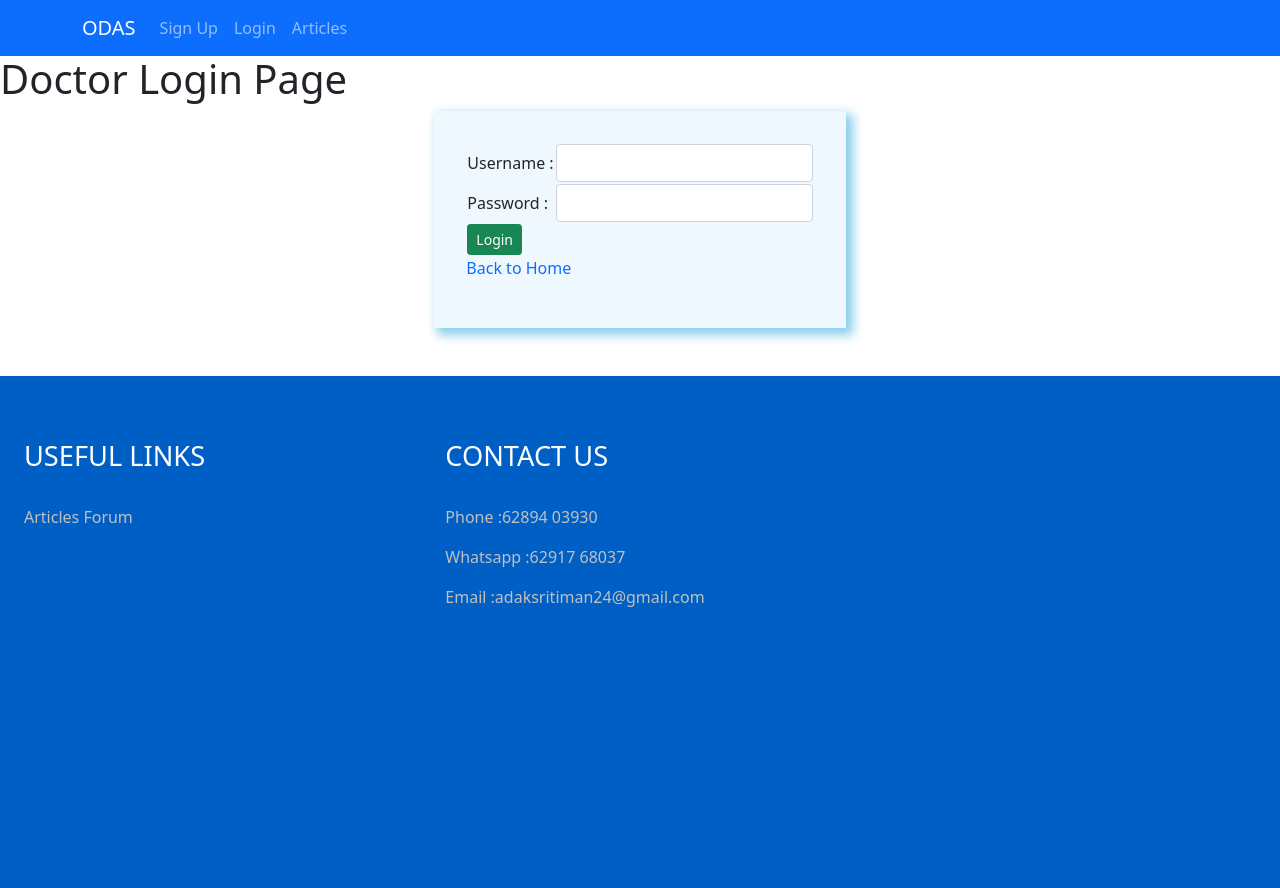
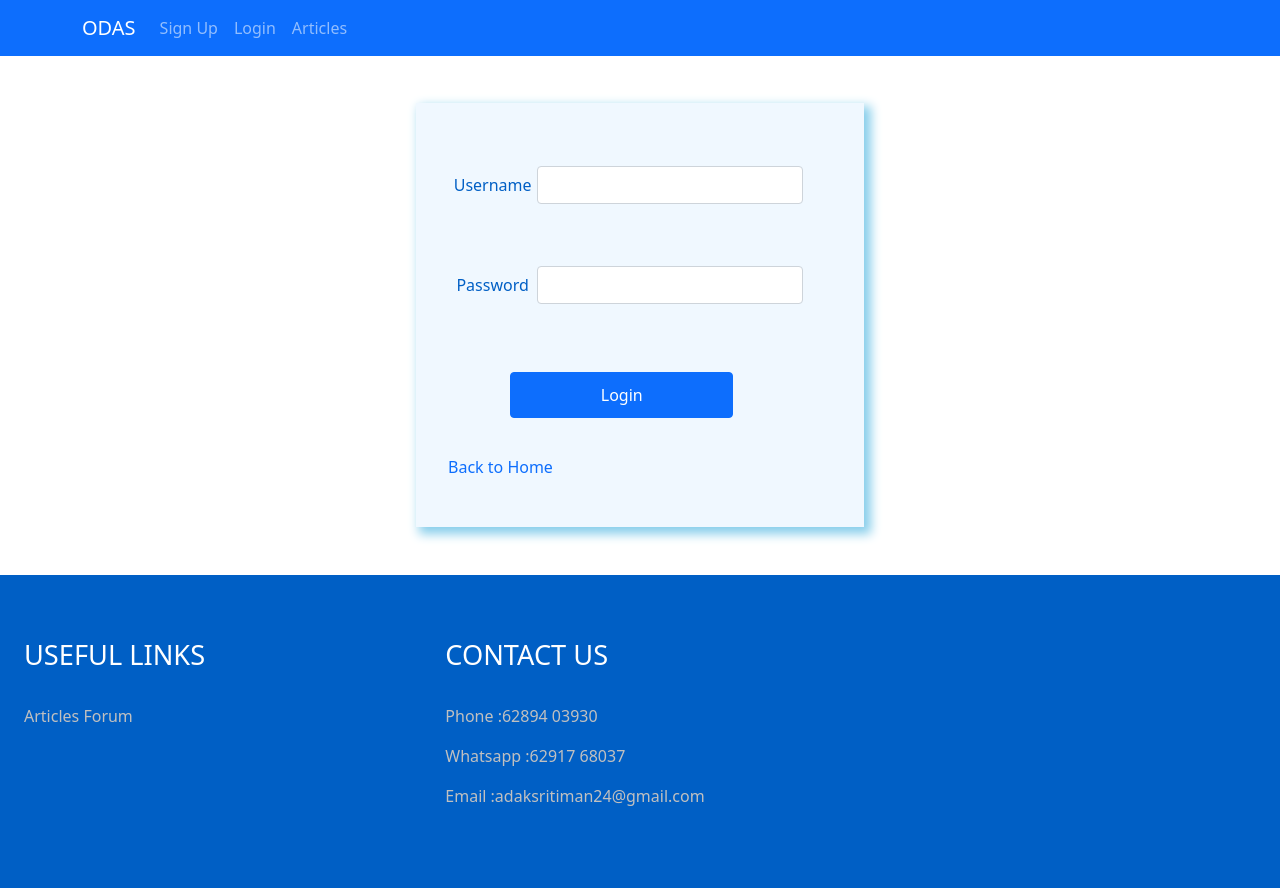
Before and after one commit to adaksritiman24/Online-Doctor-Appointment-System, a Django app: page /accounts/login/doctor/ in a window 1280 px wide. Before the commit the page ends 607 px from the top, so only its background shows below. Run offline with Django 3.2, Linux system fonts and the light colour scheme.

Commit message:
[Srinjoy, Cyan] Login Page CSS Added

```diff
--- a/odas/static/doctor/css/index.css
+++ b/odas/static/doctor/css/index.css
@@ -116,6 +116,27 @@ body > footer{
     color: blanchedalmond;
 }
 
+.login-form{
+    width: 30vw;
+    height: 40vh;
+}
+
+.login-form td{
+    text-align: center;
+    vertical-align: middle;
+    color: #005fc5;
+}
+
+.doc-login-btn{
+    margin-left: 70%;
+    padding: 10px 100%;
+}
+
+.form-control{
+    width: 90%;
+    margin-right: 0;
+}
+
 .form-center{
     align-items: center;
     width: fit-content;
@@ -162,7 +183,7 @@ body > footer{
     display: flex;
 }
 
-@media screen and (max-width: 768px){
+@media screen and (max-width: 820px){
     .text-center{
         width: 90%;
         margin-left: auto;
@@ -172,6 +193,10 @@ body > footer{
     .index-page-form img{
         display: none;
     }
+
+    .login-form{
+        width: 70vw;
+    }
 }
 
 @media screen and (min-width: 1024px){
--- a/odas/templates/doctor/doctor-login.html
+++ b/odas/templates/doctor/doctor-login.html
@@ -1,16 +1,13 @@
 {% extends "doctor/base.html" %}
 
 {% block content %}
-
-<h1>Doctor Login Page</h1>
-
-<form action="" method="post" class="form-center">
+<form action="" method="post" class="form-center mt-5">
     {% csrf_token %}
-    <table>
+    <table class="login-form" cellpadding="0" cellspacing="0">
         <tbody>
             <tr>
                 <td>
-                    Username :
+                    Username
                 </td>
                 <td>
                     <input type="text" name="username" class="form-control" required>
@@ -18,7 +15,7 @@
             </tr>
             <tr>
                 <td>
-                    Password :
+                    Password
                 </td>
                 <td>
                     <input type="password" name="password" class="form-control" required>
@@ -27,7 +24,7 @@
 
             <tr>
                 <td>
-                    <input type="submit" value="Login" class="btn btn-success btn-sm">
+                    <input type="submit" value="Login" class="btn btn-primary doc-login-btn">
                 </td>
             </tr>
         </tbody>
@@ -40,5 +37,4 @@
     </div>
     <p><a href="{% url 'index_d' %}">Back to Home</a></p>
 </form>
-
 {% endblock %}
```
Also changed, not shown: odas/db.sqlite3.
